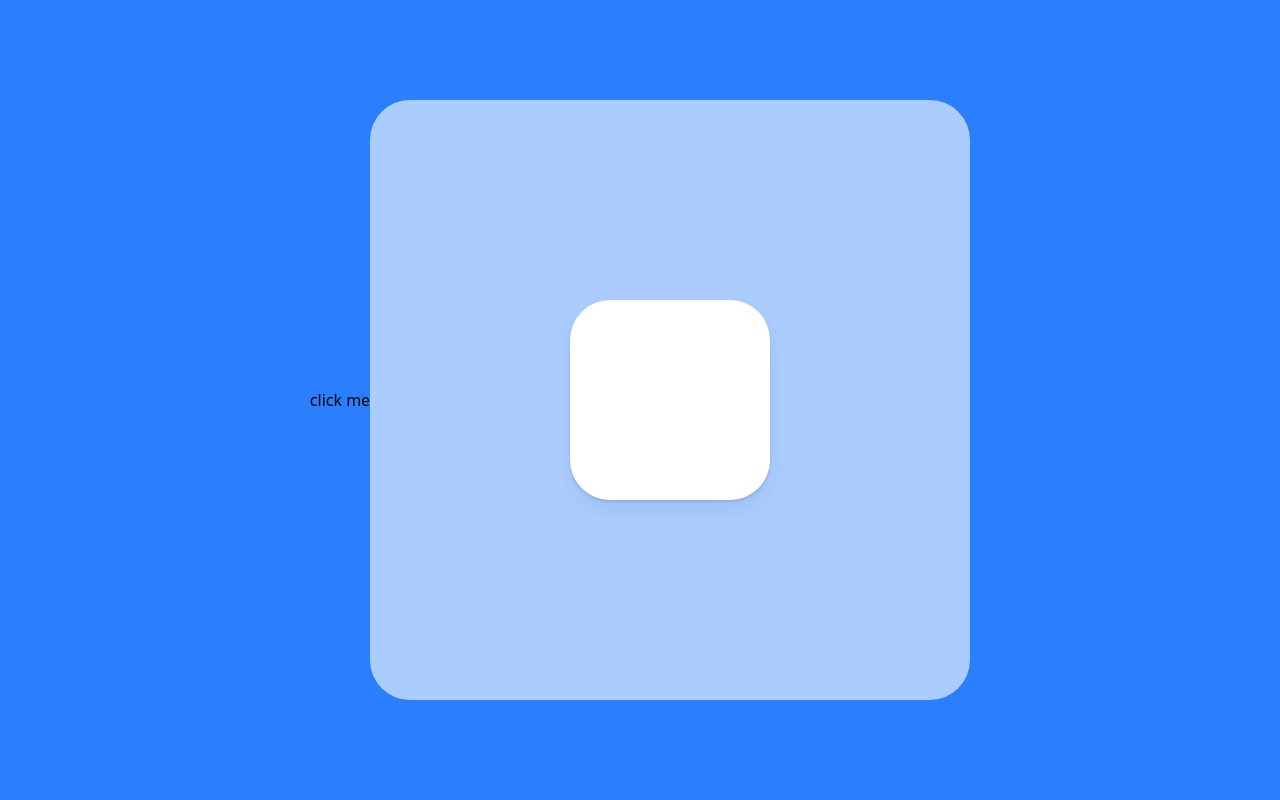
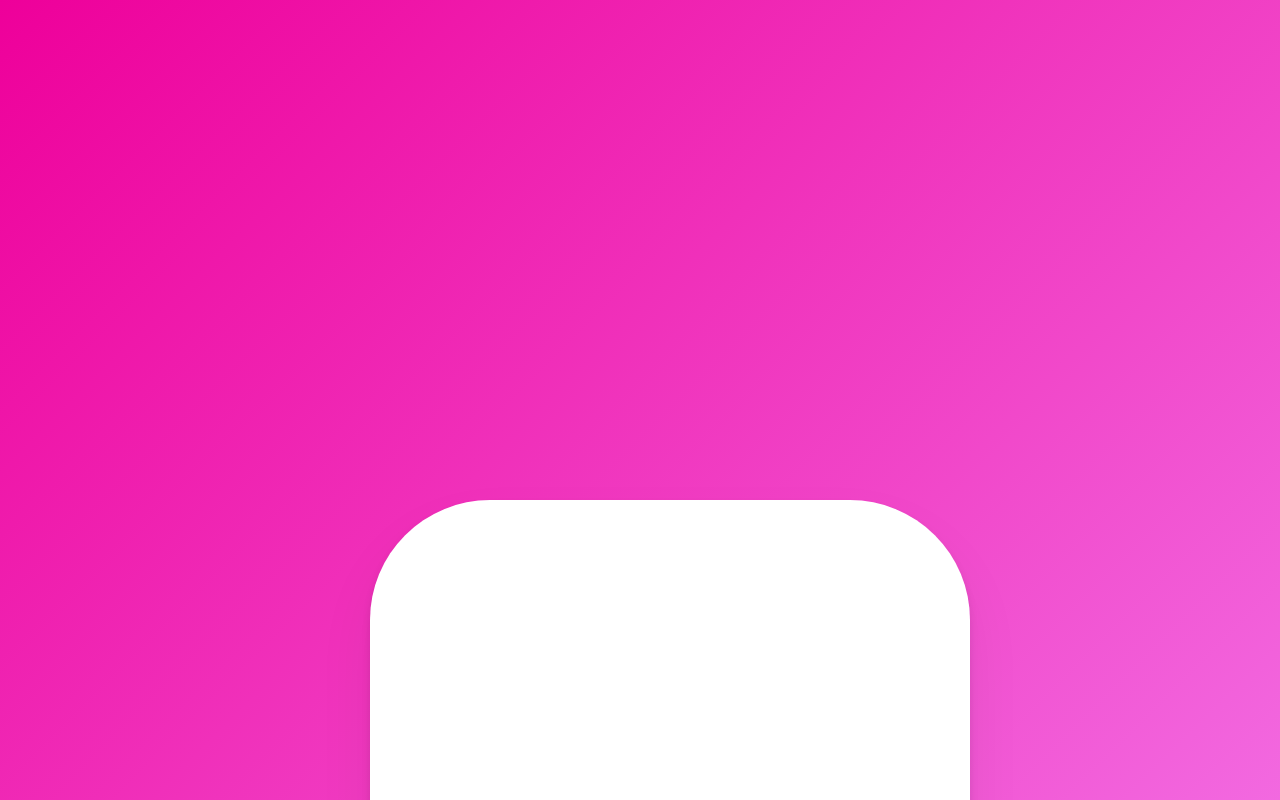
Before and after one commit to nohYoom08/nomad-react-master, a React (Vite) app in the folder nomad-framer-motion/: page / in a window 1280 px wide. Shown: the top 800 px of the page. Built offline with nearby package versions, Linux system fonts and the light colour scheme.

Commit message:
🔥progress: 8.9 - MotionValues part Three

```diff
--- a/nomad-framer-motion/src/App.tsx
+++ b/nomad-framer-motion/src/App.tsx
@@ -2,51 +2,45 @@
     motion,
     MotionValue,
     useMotionValue,
+    useScroll,
     useTransform,
 } from 'motion/react';
 import { forwardRef, useEffect, useRef } from 'react';
 
-const Wrapper = ({ children }: { children?: React.ReactNode }) => {
+const Wrapper = forwardRef<
+    HTMLDivElement,
+    { children?: React.ReactNode; gradient: MotionValue<string> }
+>(({ children, gradient }, ref) => {
     return (
-        <div className="h-full w-full flex justify-center items-center bg-blue-500">
+        <motion.div
+            ref={ref}
+            className="h-[200dvh] w-full flex justify-center items-center"
+            style={{
+                background: gradient,
+            }}
+        >
             {children}
-        </div>
+        </motion.div>
     );
-};
-
-//forwardRef: 부모컴포넌트에서 BiggerBox에 ref속성을 직접 작성할 수 있도록 하는 문법
-const BiggerBox = forwardRef<HTMLDivElement, { children?: React.ReactNode }>(
-    ({ children }, ref) => {
-        return (
-            <div
-                ref={ref}
-                className="h-[600px] w-[600px] flex justify-center items-center rounded-[40px] bg-[rgba(255,255,255,0.6)]"
-            >
-                {children}
-            </div>
-        );
-    },
-);
+});
 
 const Box = ({
     children,
-    biggerBoxRef,
+    wrapperRef,
     x,
     potato, // useTransform을 통해 변환된 값
+    scale, // 스크롤 위치를 나타내는 MotionValue
 }: {
     children?: React.ReactNode;
-    biggerBoxRef: React.RefObject<HTMLDivElement | null>;
-    // biggerBoxRef: React.RefObject<HTMLDivElement> | null; 이라고 작성하면 RefObject에 대한 타입이 아닌 그냥 썡 null이 들어가게 됨
-    // 밑에 dragConstraints={biggerBoxRef}에서 biggerBoxRef가 null이 될 수 없기 때문에 오류가 발생함
+    wrapperRef: React.RefObject<HTMLDivElement | null>;
     x: MotionValue<number>;
     //MotionValue의 타입
     potato: MotionValue<number>;
+    scale: MotionValue<number>;
 }) => {
     const boxVariants = {
         start: {},
         end: {},
-        hover: { scale: 1.5, rotateZ: 360 },
-        click: { scale: 1, borderRadius: '100%' },
         drag: {
             backgroundColor: 'rgba(255, 150, 0, 1)',
             transition: { duration: 0.2 },
@@ -55,16 +49,14 @@
 
     return (
         <motion.div
-            style={{ x, scale: potato }}
+            style={{ x, rotateZ: potato, scale }}
             className="w-[200px] h-[200px] bg-white rounded-[40px] shadow-[0_2px_3px_rgba(0,0,0,0.1),0_10px_20px_rgba(0,0,0,0.06)]"
             variants={boxVariants}
             initial="start"
             animate="end"
             whileHover="hover" // hover는 마우스가 요소 위에 있을 때 적용되는 애니메이션 (variants 내에 정의된 hover 상태를 사용)
-            whileTap="click" // click은 요소가 클릭되었을 때 적용되는 애니메이션 (variants 내에 정의된 click 상태를 사용)
             drag="x"
-            // dragConstraints={{ left: -200, right: 200, top: -200, bottom: 200 }}
-            dragConstraints={biggerBoxRef} // 부모컴포넌트 내부에서만 드래그 가능
+            dragConstraints={wrapperRef}
             dragSnapToOrigin // 드래그가 끝나면 원래 위치로 돌아감
             dragElastic={0}
             // 드래그 제한 범위 바깥에서 얼마나 탄력적으로 움직일지 설정
@@ -78,19 +70,39 @@
 };
 
 export default function App() {
-    const biggerBoxRef = useRef<HTMLDivElement>(null);
+    const wrapperRef = useRef<HTMLDivElement>(null);
     const x = useMotionValue(0);
     //애니메이션 이동을 하는데 console.log는 안 뜸 -> 리렌더링 없이 애니메이션만 실행된다는 뜻임 -> ReactJS 생태계에 있는 것이 아닌 것 (엄청난!)
-    const potato = useTransform(x, [-800, 0, 800], [5, 1, 0.1]);
-    //useMotionValue() px의 단위를 변환시켜줌 (-800~800을 5~0.1로 변환)
-    useEffect(() => x.onChange(() => console.log(potato.get())), [x]);
+    const potato = useTransform(x, [-800, 800], [-360, 360]);
+    const gradient = useTransform(
+        x,
+        [-800, 0, 800],
+        [
+            'linear-gradient(135deg, rgb(0, 238, 198), rgb(0, 146, 85))',
+            'linear-gradient(135deg, rgb(238,0,154), rgb(244, 145, 251))',
+            'linear-gradient(135deg, rgb(234, 238, 0), rgb(241, 124, 0))',
+        ],
+    );
+    //useMotionValue() px의 단위를 변환시켜줌2 => 문자열로도 변환이 가능 -> 색깔변화에도 활용 가능, 다만 이건 tailwindcss로 불가능
+    const { scrollY, scrollYProgress } = useScroll();
+    //useScroll() 스크롤 위치를 가져오는 훅, scrollY는 px단위, scrollYProgress는 0~1사이의 값으로 스크롤 위치를 나타냄
+    const scale = useTransform(scrollYProgress, [0, 1], [0, 3]);
+    useEffect(() => {
+        scrollY.on('change', () =>
+            console.log(scrollY.get(), scrollYProgress.get()),
+        );
+    }, [scrollYProgress, scrollY]);
+
     return (
-        <Wrapper>
+        <Wrapper ref={wrapperRef} gradient={gradient}>
             <button onClick={() => x.set(200)}>click me</button>
-            <BiggerBox ref={biggerBoxRef}>
-                <Box biggerBoxRef={biggerBoxRef} x={x} potato={potato}></Box>
-                {/* Box태그에 style={{x}}를 작성하여 useMotionValue를 연결할 예정 */}
-            </BiggerBox>
+            <Box
+                x={x}
+                wrapperRef={wrapperRef}
+                potato={potato}
+                scale={scale}
+            ></Box>
+            {/* Box태그에 style={{x}}를 작성하여 useMotionValue를 연결할 예정 */}
         </Wrapper>
     );
 }
```
